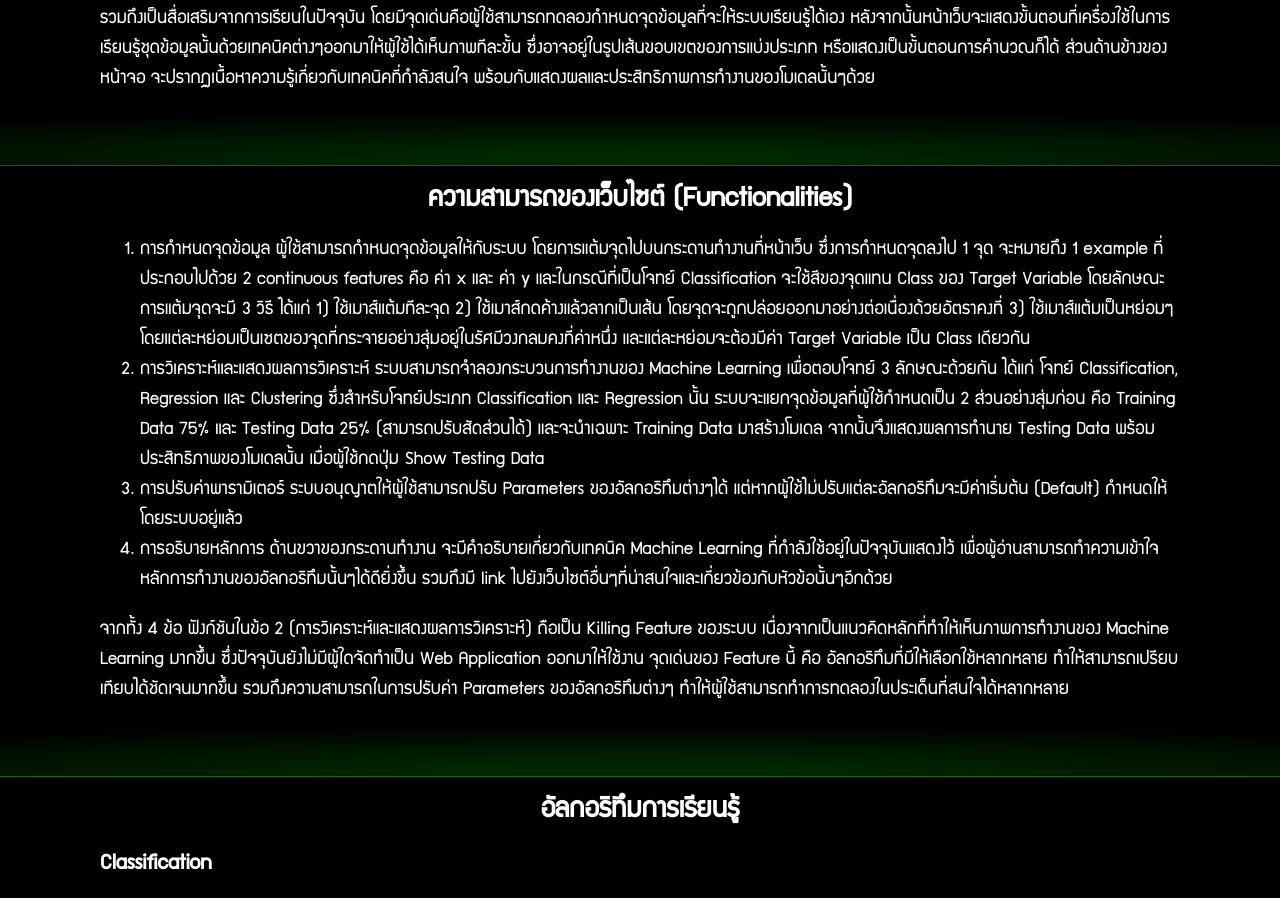
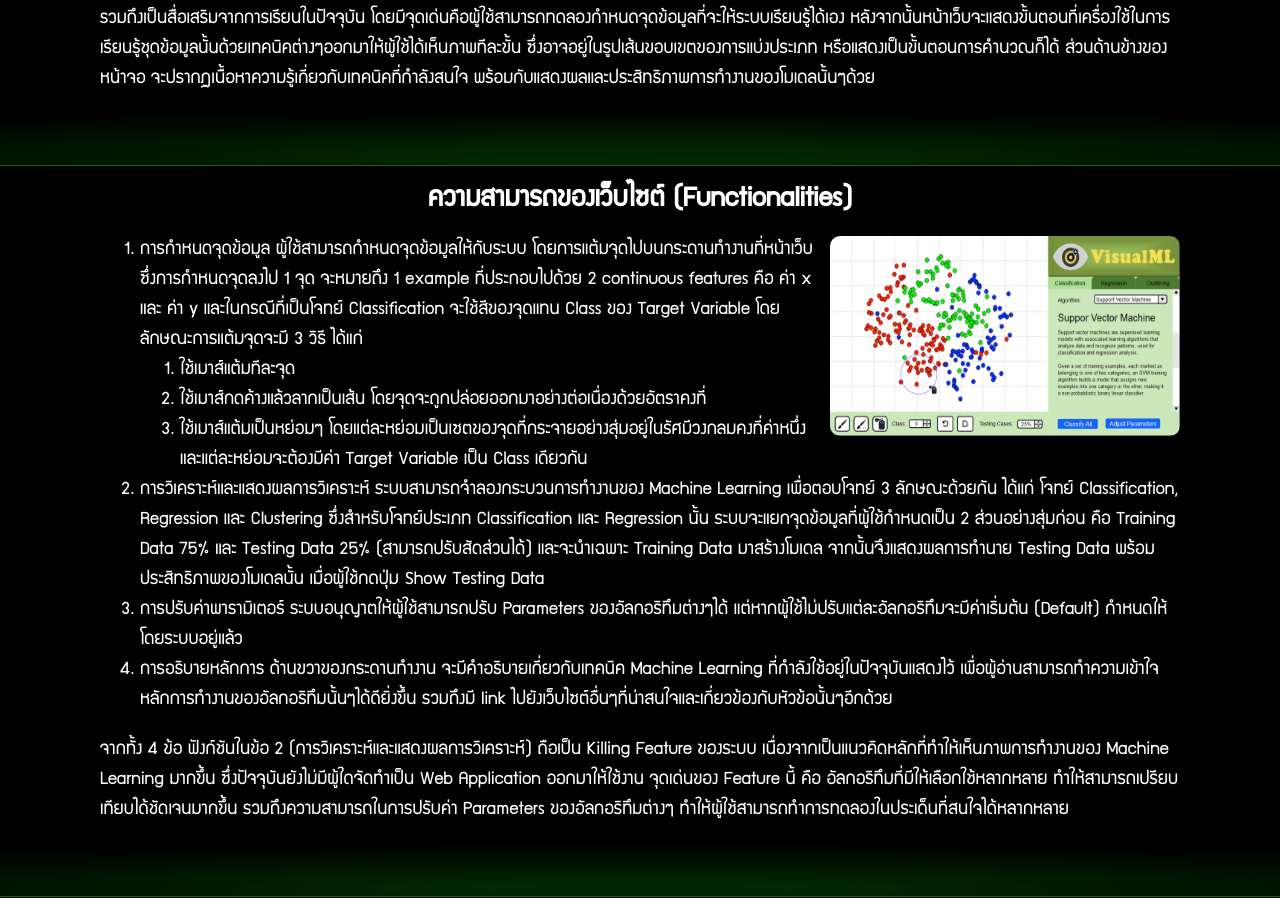
Before and after one commit to dugzzuli/visualML, a PHP site: page /about.html in a window 1280 px wide. Shown: the part 1330-2228 px from the top of the page. Run offline with PHP 8.4, Linux system fonts and the light colour scheme; some web fonts are replaced.

Commit message:
align function

```diff
--- a/About Page/about.html
+++ b/About Page/about.html
@@ -62,10 +62,14 @@
 				<h2>ความสามารถของเว็บไซต์ (Functionalities)</h2>
 				<ol>
 					<li>
+						<img src="img/sampleWindow1.png" id="function1"/>
 						การกำหนดจุดข้อมูล ผู้ใช้สามารถกำหนดจุดข้อมูลให้กับระบบ โดยการแต้มจุดไปบนกระดานทำงานที่หน้าเว็บ ซึ่งการกำหนดจุดลงไป 1 จุด จะหมายถึง 1 example ที่ประกอบไปด้วย 2 continuous features คือ ค่า x และ ค่า y และในกรณีที่เป็นโจทย์ Classification จะใช้สีของจุดแทน Class ของ Target Variable โดยลักษณะการแต้มจุดจะมี 3 วิธี ได้แก่
-				1)	ใช้เมาส์แต้มทีละจุด
-				2)	ใช้เมาส์กดค้างแล้วลากเป็นเส้น โดยจุดจะถูกปล่อยออกมาอย่างต่อเนื่องด้วยอัตราคงที่
-				3)	ใช้เมาส์แต้มเป็นหย่อมๆ โดยแต่ละหย่อมเป็นเซตของจุดที่กระจายอย่างสุ่มอยู่ในรัศมีวงกลมคงที่ค่าหนึ่ง และแต่ละหย่อมจะต้องมีค่า Target Variable เป็น Class เดียวกัน
+						<ol>
+							<li>ใช้เมาส์แต้มทีละจุด</li>
+							<li>ใช้เมาส์กดค้างแล้วลากเป็นเส้น โดยจุดจะถูกปล่อยออกมาอย่างต่อเนื่องด้วยอัตราคงที่</li>
+							<li>ใช้เมาส์แต้มเป็นหย่อมๆ โดยแต่ละหย่อมเป็นเซตของจุดที่กระจายอย่างสุ่มอยู่ในรัศมีวงกลมคงที่ค่าหนึ่ง และแต่ละหย่อมจะต้องมีค่า Target Variable เป็น Class เดียวกัน</li>
+						</ol>
+
 					</li>
 					<li>
 						การวิเคราะห์และแสดงผลการวิเคราะห์ ระบบสามารถจำลองกระบวนการทำงานของ Machine Learning เพื่อตอบโจทย์ 3 ลักษณะด้วยกัน ได้แก่ โจทย์ Classification, Regression และ Clustering ซึ่งสำหรับโจทย์ประเภท Classification และ Regression นั้น ระบบจะแยกจุดข้อมูลที่ผู้ใช้กำหนดเป็น 2 ส่วนอย่างสุ่มก่อน คือ Training Data 75% และ Testing Data 25% (สามารถปรับสัดส่วนได้) และจะนำเฉพาะ Training Data มาสร้างโมเดล จากนั้นจึงแสดงผลการทำนาย Testing Data พร้อมประสิทธิภาพของโมเดลนั้น เมื่อผู้ใช้กดปุ่ม Show Testing Data
--- a/About Page/style.css
+++ b/About Page/style.css
@@ -134,3 +134,11 @@ body{
 	width:300px;
 	margin-left: 10px;
 }
+
+#function1{
+	float:right;
+	height:200px;
+	width:350px;
+	margin-left: 10px;
+	border-radius: 10px;
+}
```
Also changed, not shown: About Page/img/sampleWindow1.png (added).
